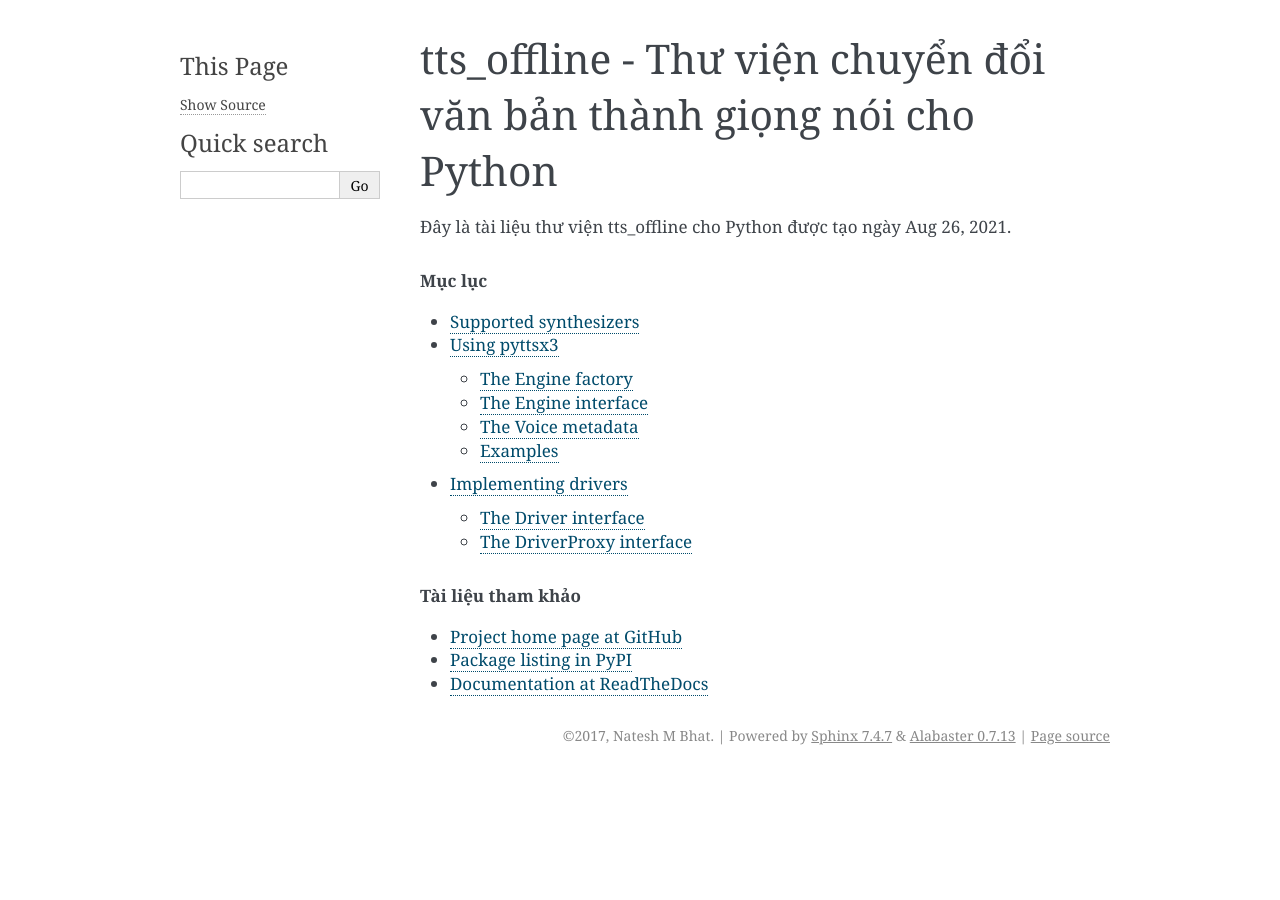
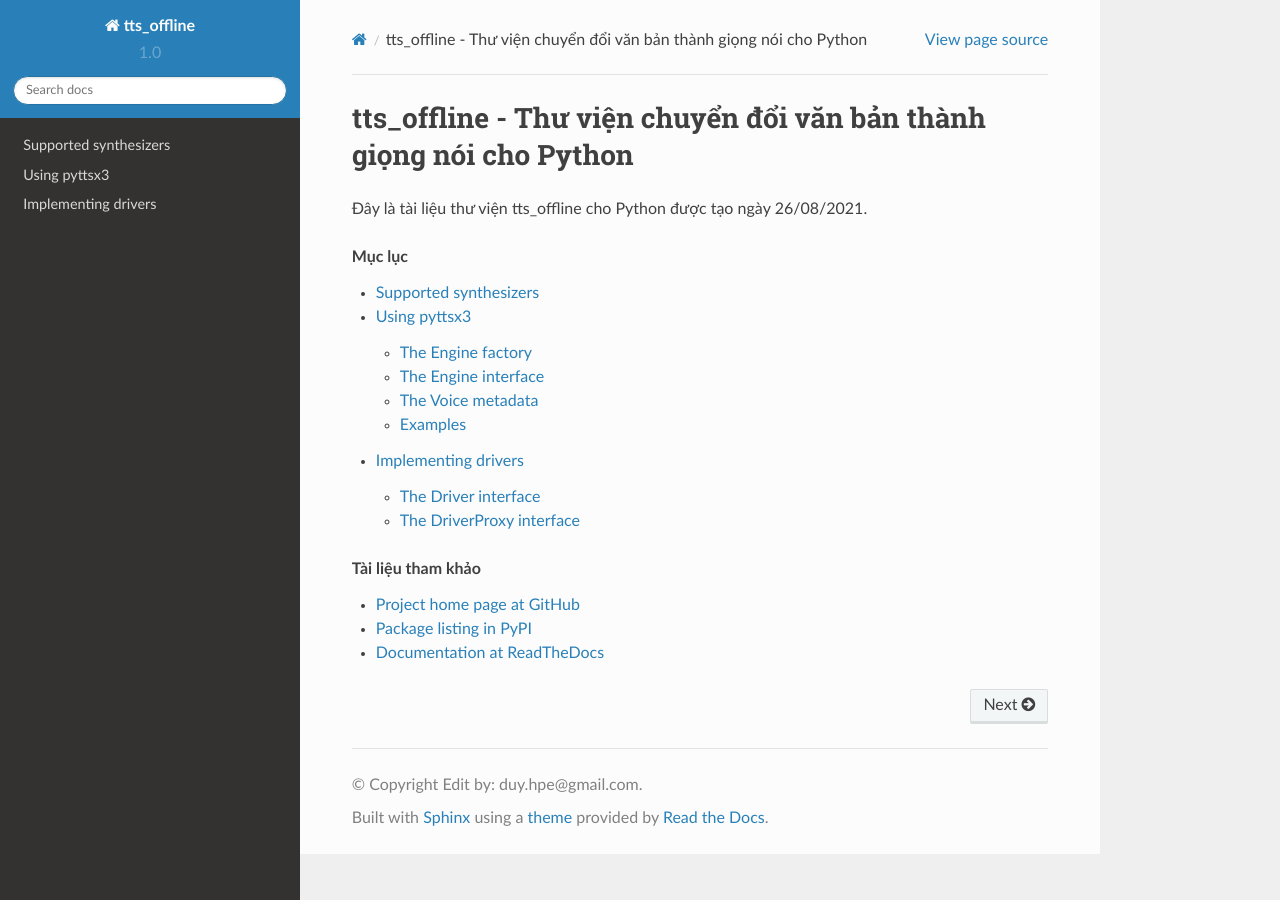
Before and after one commit to duyhpe/tts_offline, a Sphinx documentation site: the page built from docs/index.rst, in a window 1280 px wide. Built offline with Sphinx 7.4.7 and the Read the Docs theme 2.0.0, drawn with Linux system fonts in a browser that asks for light colours.

Commit message:
Create conf.py

```diff
--- a/docs/conf.py
+++ b/docs/conf.py
@@ -46,25 +46,25 @@ source_suffix = '.rst'
 master_doc = 'index'
 
 # General information about the project.
-project = 'pyttsx3'
-copyright = '2017, Natesh M Bhat'
-author = 'Natesh M Bhat'
+project = 'tts_offline'
+copyright = 'Edit by: duy.hpe@gmail.com'
+author = ''
 
 # The version info for the project you're documenting, acts as replacement for
 # |version| and |release|, also used in various other places throughout the
 # built documents.
 #
 # The short X.Y version.
-version = '2.6'
+version = '1.0'
 # The full version, including alpha/beta/rc tags.
-release = '2.6'
+release = '1.0'
 
 # The language for content autogenerated by Sphinx. Refer to documentation
 # for a list of supported languages.
 #
 # This is also used if you do content translation via gettext catalogs.
 # Usually you set "language" from the command line for these cases.
-language = None
+language = 'vi'
 
 # List of patterns, relative to source directory, that match files and
 # directories to ignore when looking for source files.
@@ -83,7 +83,14 @@ todo_include_todos = False
 # The theme to use for HTML and HTML Help pages.  See the documentation for
 # a list of builtin themes.
 #
-html_theme = 'alabaster'
+import sphinx_rtd_theme
+
+extensions = [
+    "sphinx_rtd_theme",
+]
+
+html_theme = "sphinx_rtd_theme"
+#html_theme = 'alabaster'
 
 # Theme options are theme-specific and customize the look and feel of a theme
 # further.  For a list of options available for each theme, see the
@@ -148,7 +155,7 @@ man_pages = [
 # (source start file, target name, title, author,
 #  dir menu entry, description, category)
 texinfo_documents = [
-    (master_doc, 'pyttsx3', 'pyttsx3 Documentation',
-     author, 'pyttsx3', 'One line description of project.',
+    (master_doc, 'tts offline', 'Thư viện chuyển đổi văn bản thành giọng nói',
+     author, 'tts_offline', 'Tài liệu thư viện chuyển đổi ngôn ngữ Người - Máy',
      'Miscellaneous'),
 ]
```
